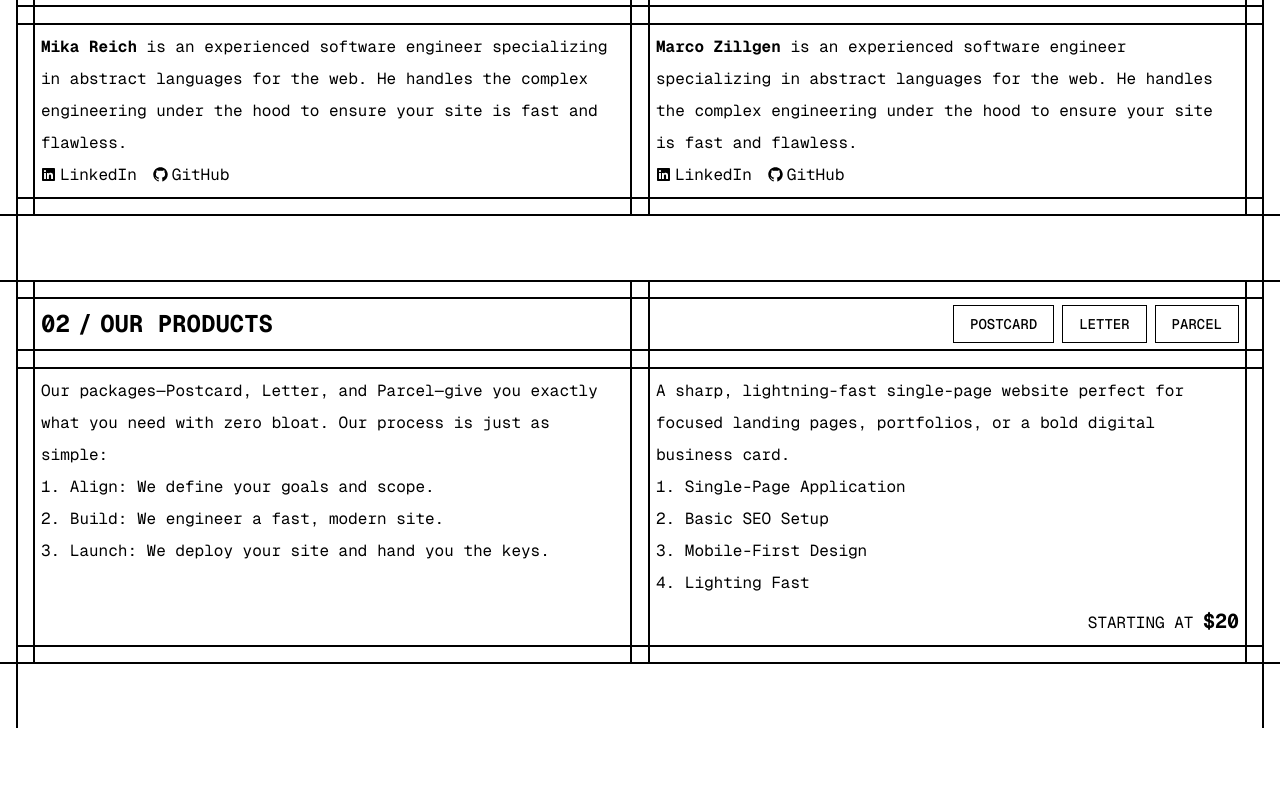
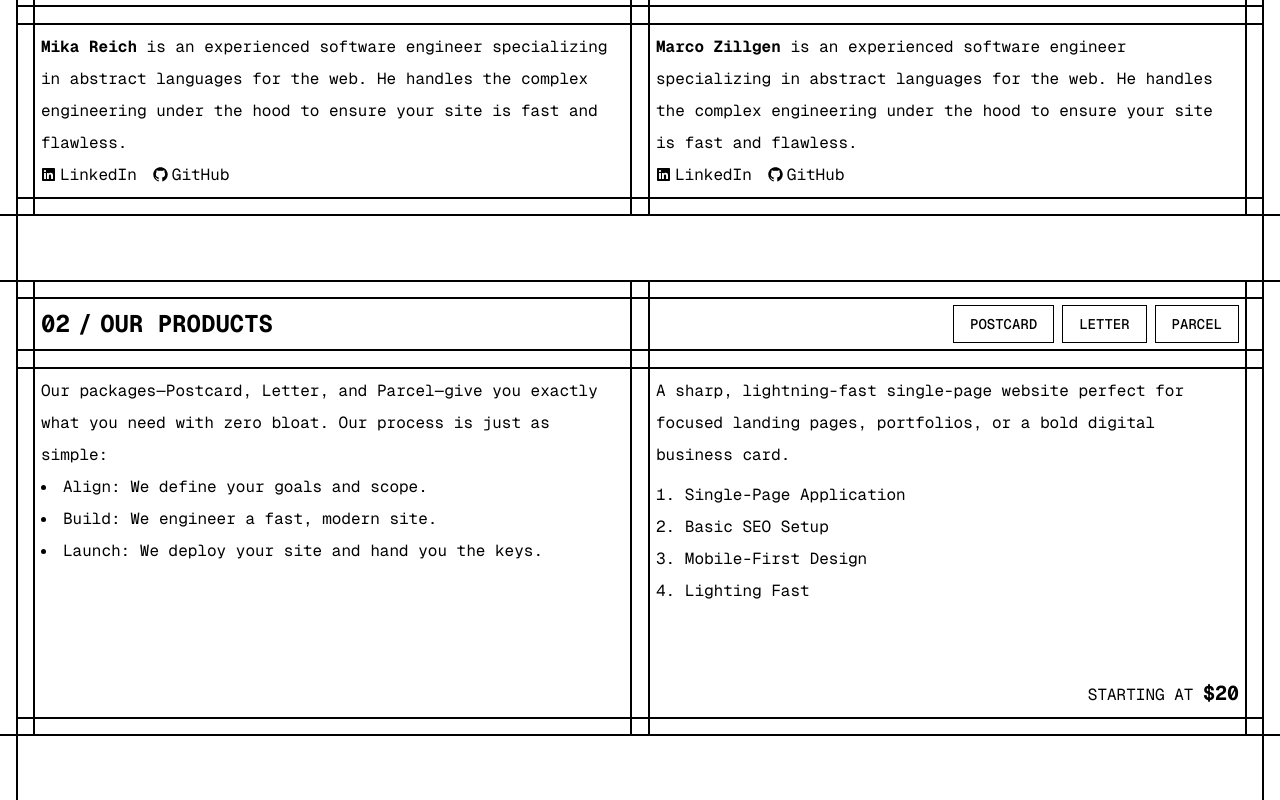
Before and after one commit to mikareich/mmdev-brand, a Next.js app: page / in a window 1280 px wide. Shown: the part 341-1141 px from the top of the page. Before the commit the page ends 1069 px from the top, so only its background shows below. Built offline with nearby package versions, Linux system fonts and the light colour scheme.

Commit message:
feat: style product section (kinda)

```diff
--- a/src/app/(home)/OurProducts.tsx
+++ b/src/app/(home)/OurProducts.tsx
@@ -20,7 +20,12 @@ export default function OurProducts() {
                 key={product.id}
                 asChild
               >
-                <Button variant="outlined">{product.name}</Button>
+                <Button
+                  variant="outlined"
+                  className="data-[state=active]:bg-taupe-200"
+                >
+                  {product.name}
+                </Button>
               </Tabs.Trigger>
             ))}
           </Tabs.List>
@@ -34,7 +39,7 @@ export default function OurProducts() {
             <div>
               Our packages—Postcard, Letter, and Parcel—give you exactly what
               you need with zero bloat. Our process is just as simple:
-              <ol className="list-decimal list-inside">
+              <ol className="list-disc marker:text-taupe-400 list-inside">
                 <li>Align: We define your goals and scope.</li>
                 <li>Build: We engineer a fast, modern site.</li>
                 <li>Launch: We deploy your site and hand you the keys.</li>
@@ -46,18 +51,23 @@ export default function OurProducts() {
             className="p-1 sm:p-2 border-theme-border-subtle"
             key={2}
           >
-            <div>
+            <div className="grid">
               {PRODUCTS.map((product) => (
-                <Tabs.Content key={product.id} value={product.id.toString()}>
+                <Tabs.Content
+                  forceMount
+                  key={product.id}
+                  className="gap-2 col-start-1 row-start-1 data-[state=inactive]:opacity-0 h-full flex flex-col"
+                  value={product.id.toString()}
+                >
                   <p>{product.description}</p>
 
-                  <ol className="list-decimal list-inside">
+                  <ol className="list-decimal marker:text-taupe-400 list-inside">
                     {product.features.map((feature) => (
                       <li key={feature}>{feature}</li>
                     ))}
                   </ol>
 
-                  <p className="mt-2 uppercase text-right">
+                  <p className="uppercase text-right mt-auto">
                     Starting at{" "}
                     <span className="font-bold text-xl">${product.price}</span>
                   </p>
```
